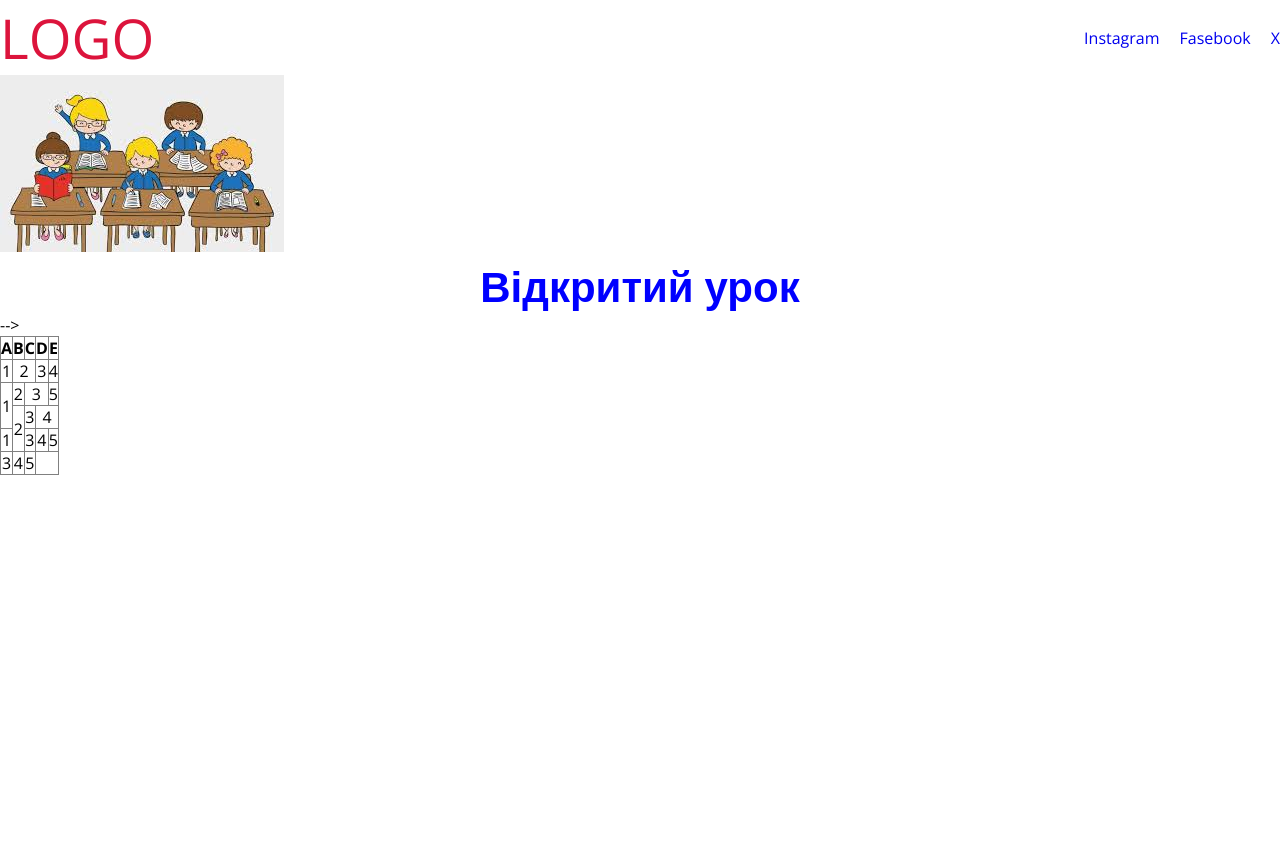
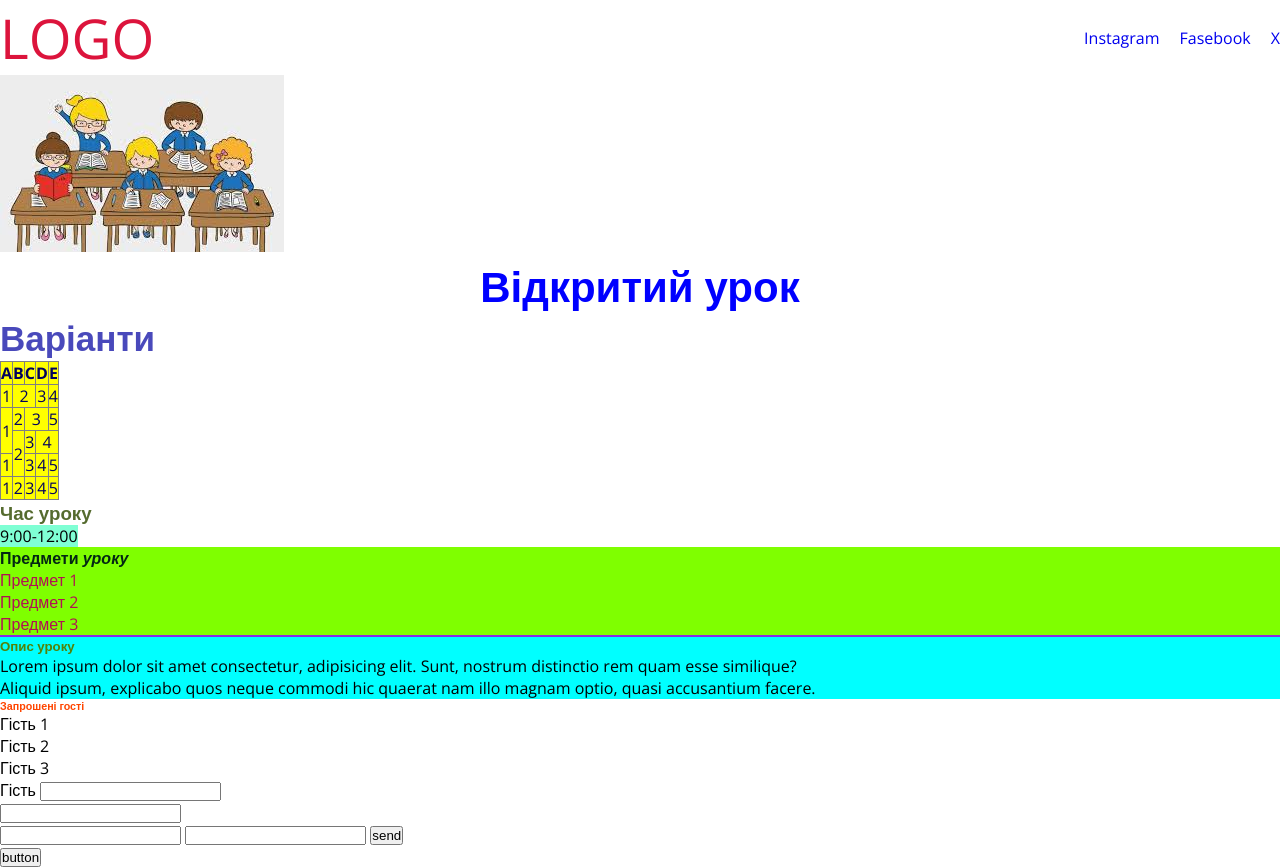
Before and after one commit to Oksy25/Project, a plain HTML site: page index.html in a window 1280 px wide. Before the commit the page ends 800 px from the top, so only its background shows below. Drawn offline with nearby package versions, Linux system fonts and the light colour scheme.

Commit message:
addet table and lists

```diff
--- a/index.html
+++ b/index.html
@@ -18,15 +18,12 @@
             <li>
                 <a href="#">Instagram</a>
             </li>
-
             <li>
                 <a href="#">Fasebook</a>
             </li>
-
             <li>
                 <a href="#">X</a>
             </li>
-
         </ul>
 
    </Header>
@@ -36,6 +33,7 @@
         <img src="img/children in the classroom.jpg" alt="Тут має бути картинка учнів у класі">
 
     <h1>Відкритий урок</h1>
+    <h2>Варіанти</h2>
 
         <table border="1">
             <tr>
@@ -49,7 +47,6 @@
             <tr>
                 <td>1</td>
                 <td colspan="2">2</td>
-                <!-- <td>3</td> -->
                 <td>3</td>
                 <td>4</td>
             </tr>
@@ -57,32 +54,80 @@
                 <td rowspan="2">1</td>
                 <td>2</td>
                 <td colspan="2">3</td>
-                <!-- <td>4</td> -->
                 <td>5</td>
             </tr>
             <tr>
-                <!-- <td>1</td> -->
                 <td rowspan="2">2</td>
                 <td>3</td>
                 <td colspan="2">4</td>
-                <!-- <td>5</td> -->
             </tr>
             <tr>
                 <td>1</td>
-                <!-- <td>2</td> -->
                 <td>3</td>
                 <td>4</td>
                 <td>5</td>
             </tr>
-            <!-- <tr>
+            <tr>
                 <td>1</td>
-                <!-- <td>2</td> -->
+                <td>2</td>
                 <td>3</td>
                 <td>4</td>
                 <td>5</td>
-            </tr> -->
+            </tr>
         </table>
 
+        <h3>Час <strong>уроку</strong></h3>
+        <span class="time">9:00-12:00</span>
+
+        <div class="list">
+        <h4>Предмети <em>уроку</em></h4>
+
+        <ul>
+            <li>
+                <p>Предмет 1</p>
+            </li>
+            <li>
+                <p>Предмет 2</p>
+            </li>
+            <li>
+                <p>Предмет 3</p>
+            </li>
+        </ul>
+       </div>
+       <div class="line"></div>
+
+       <div class="h5">
+        <h5>Опис уроку</h5>
+        <p>Lorem ipsum dolor sit amet consectetur, adipisicing elit. Sunt, nostrum distinctio rem quam esse similique? <br>Aliquid ipsum, explicabo quos neque commodi hic quaerat nam illo magnam optio, quasi accusantium facere.</p>
+        </div>
+        <H6>Запрошені гості</H6>
+        <div>
+            <ol>
+                <li>Гість 1</li>
+            </ol>
+            <ol>
+                <li>Гість 2</li>
+            </ol>
+            <ol>
+                <li>Гість 3</li>
+            </ol>
+        </div>
+
+        <form action="">
+            <div><label for="111">Гість <input type="text"> </label></div>
+            <div><input type="text"></div>
+            <input type="email">
+            <input type="password">
+            <input type="submit" value="send">
+            <div><button>button</button></div>
+
+        </form>
+
+
+
    </main>
+   <footer></footer>
+
+
 </body>
 </html>
--- a/styles.css
+++ b/styles.css
@@ -42,3 +42,44 @@ table {
     border-collapse: collapse;
     text-align: center;
 }
+
+h2 {
+    color: rgb(73, 73, 187);
+    font-size: 35px;
+    }
+    h3 {
+        color: darkolivegreen;
+    }
+
+    .line {
+        height: 2px;
+        background-color: blueviolet;
+    }
+     tr {
+        background-color: yellow;
+        color: rgb(2, 2, 94);
+    }
+
+    .time {
+        background-color: aquamarine;
+    }
+
+    h4 {
+        color: rgb(3, 39, 19);
+    }
+
+    .list {
+        background-color: chartreuse;
+        color: rgb(177, 17, 84);
+    }
+    h5 {
+        color: rgb(82, 131, 8);
+    }
+    .h5 {
+        background-color: aqua;
+    }
+
+
+    h6 {
+        color: orangered;
+    }
```
